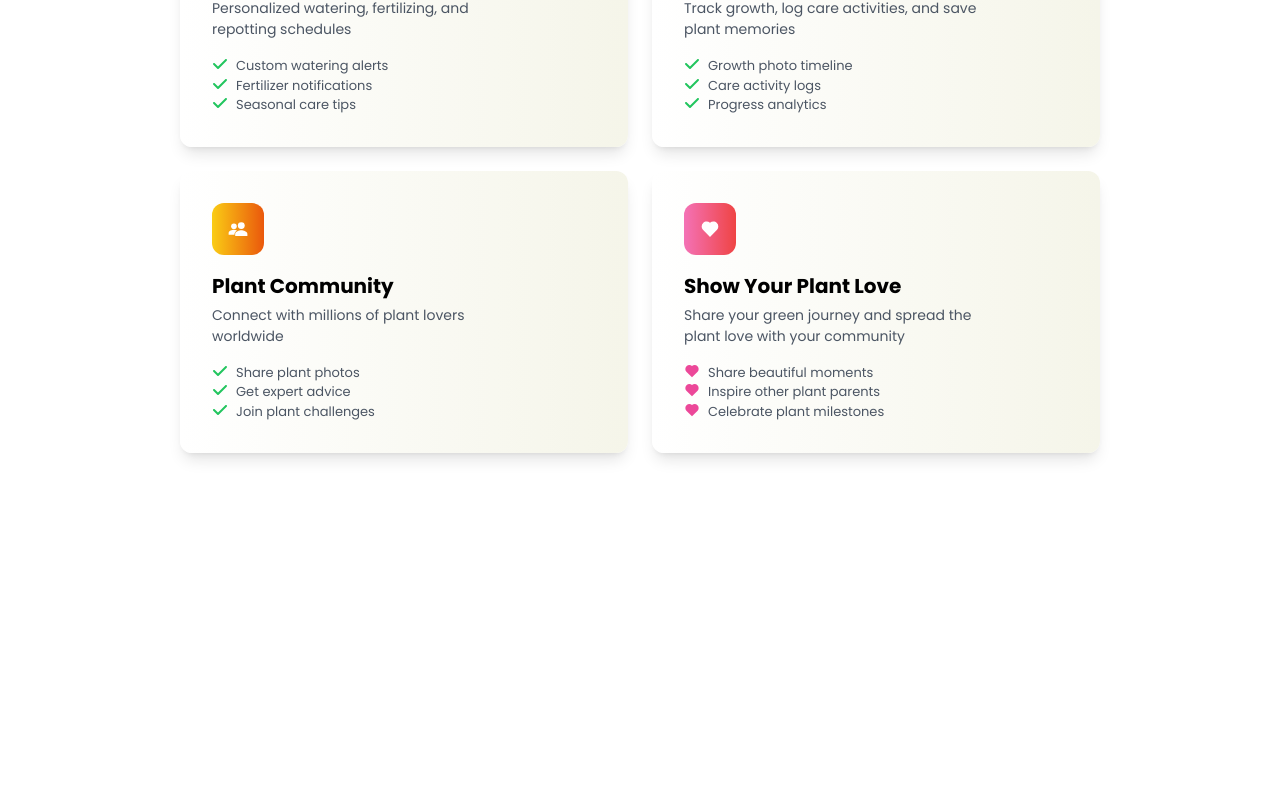
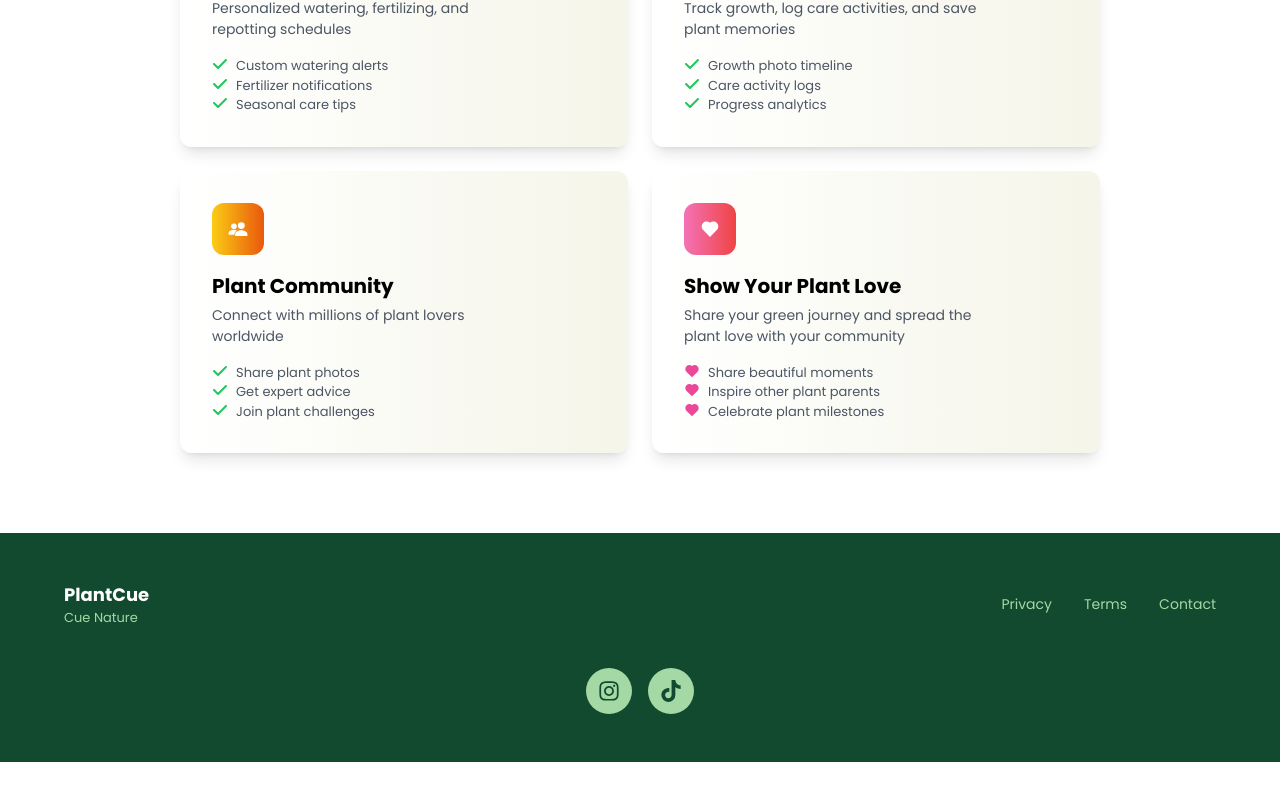
Before and after one commit to AbdullahProjects/PlantCue-Website-Clone, a React (Vite) app: page / in a window 1280 px wide. Shown: the part 3655-4456 px from the top of the page. After the commit the page ends 4417 px from the top, so only its background shows below. Built offline with nearby package versions, Linux system fonts and the light colour scheme.

Commit message:
design Footer section

```diff
--- a/src/index.css
+++ b/src/index.css
@@ -30,6 +30,10 @@ body{
   margin: auto;
 }
 
+.link:hover{
+  cursor: pointer;
+}
+
 .show-cursor:hover {
   cursor: pointer;
 }
--- a/src/pages/Home/Home.jsx
+++ b/src/pages/Home/Home.jsx
@@ -4,6 +4,8 @@ import HeroSection from "./components/HeroSection/HeroSection";
 import HowItWorks from "../HowItWorks/HowItWorks";
 import PlantcueAssistant from "../PlantcueAssistant/PlantcueAssistant";
 import AppFeatures from "../AppFeatures/AppFeatures";
+import PricingPackages from "../PricingPackages/PricingPackages";
+import Footer from "./components/Footer/Footer";
 import "./Home.css";
 
 const Home = () => {
@@ -26,9 +28,13 @@ const Home = () => {
       <PlantcueAssistant />
 
       {/* Features */}
-      <AppFeatures/>
+      <AppFeatures />
 
-      <div className="divider h-[400px]"></div>
+      {/* Pricing Packages */}
+      <PricingPackages />
+
+      {/* Footer */}
+      <Footer />
     </div>
   );
 };
--- /dev/null
+++ b/src/pages/Home/components/Footer/Footer.jsx
@@ -0,0 +1,42 @@
+import React from "react";
+import { FaInstagram } from "react-icons/fa";
+import { FaTiktok } from "react-icons/fa";
+
+const Footer = () => {
+  return (
+    <div className="footer bg-primary py-12">
+      <div className="container flex flex-col gap-10">
+        {/* PlantCue Info */}
+        <div className="flex flex-row items-center justify-between">
+          <div className="text-content flex flex-col">
+            <h1 className="text-[18px] font-bold text-white">PlantCue</h1>
+            <p className="text-[13px] text-primaryLight">Cue Nature</p>
+          </div>
+          <div className="web-links">
+            <ul className="flex flex-row items-center gap-8 text-primaryLight text-[14px]">
+                <li className="link">Privacy</li>
+                <li className="link">Terms</li>
+                <li className="link">Contact</li>
+            </ul>
+          </div>
+        </div>
+
+        {/* Social Links */}
+        <div className="social-links flex flex-row gap-4 justify-center items-center">
+            <SocialLinkContainer icon={<FaInstagram className="text-primary text-[22px]"/>}/>
+            <SocialLinkContainer icon={<FaTiktok className="text-primary text-[22px]"/>}/>
+        </div>
+      </div>
+    </div>
+  );
+};
+
+const SocialLinkContainer = ({icon}) => {
+    return (
+        <div className="flex items-center justify-center rounded-full p-3 bg-primaryLight hover:cursor-pointer">
+            {icon}
+        </div>
+    );
+}
+
+export default Footer;
--- /dev/null
+++ b/src/pages/PricingPackages/PricingPackages.jsx
@@ -0,0 +1,11 @@
+import React from 'react'
+
+const PricingPackages = () => {
+  return (
+    <div className='pricing-packages mt-20'>
+        <div className="container flex flex-col items-center"></div>
+    </div>
+  )
+}
+
+export default PricingPackages
```
